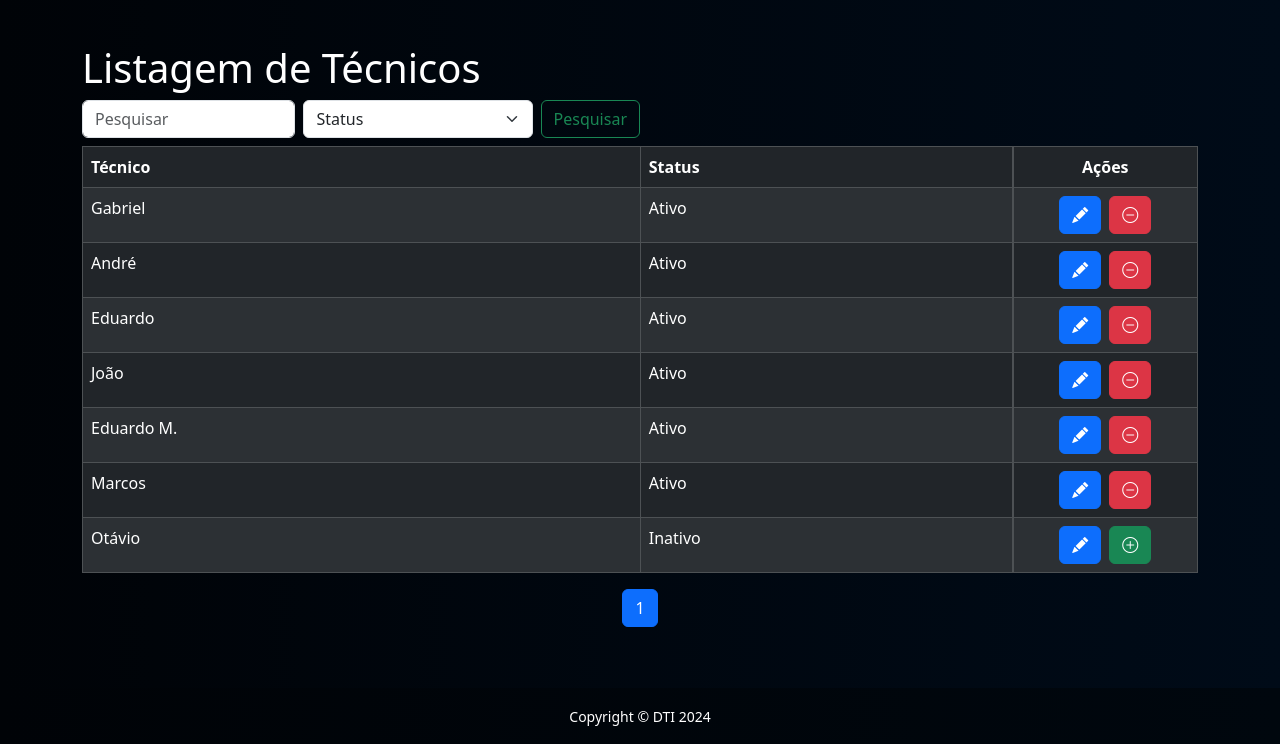
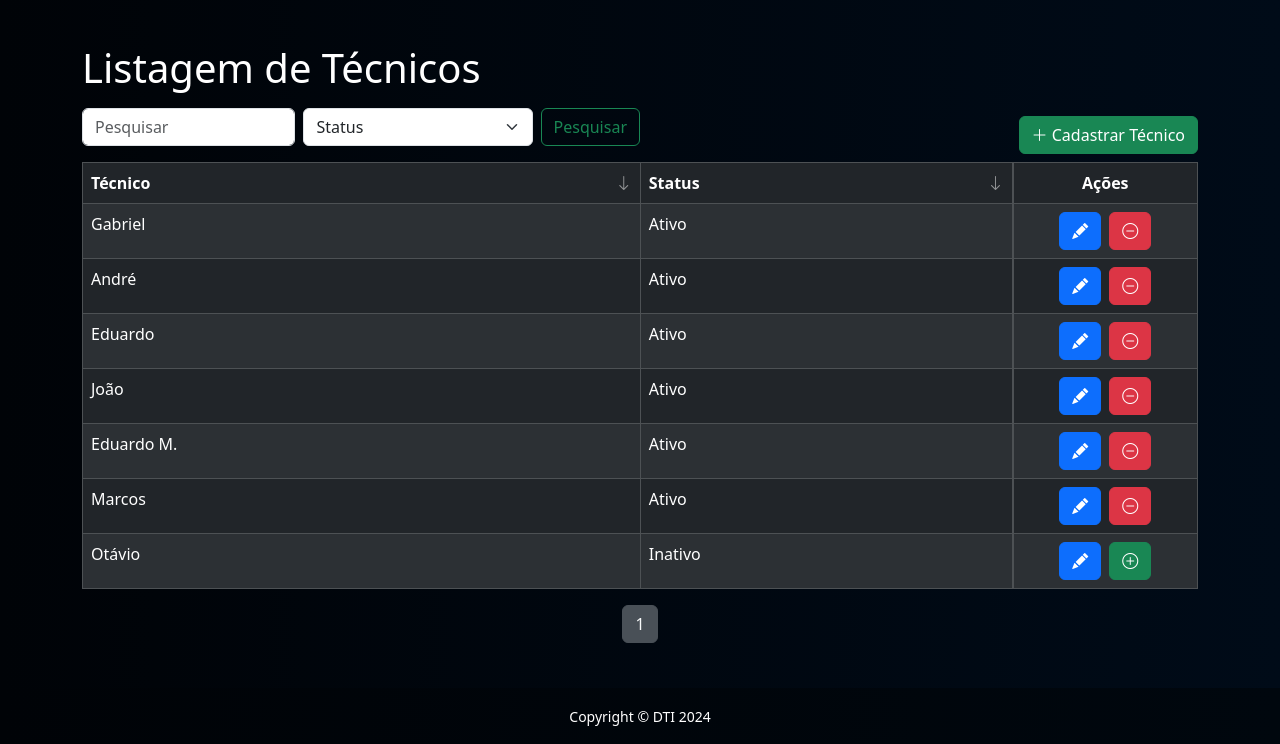
Before and after one commit to joaocuculo/entrega, a PHP site: page /listar/list-tecnico.php in a window 1280 px wide. Shown: the part 56-800 px from the top of the page. Run offline with PHP 8.4, Linux system fonts and the light colour scheme; a user stored in the database is signed in; data comes from the database, SQL or seed files in the repository.

Commit message:
Foi adicionado a ordenação de listagem de técnicos

```diff
--- a/listar/list-tecnico.php
+++ b/listar/list-tecnico.php
@@ -44,8 +44,23 @@
 
     $total_paginas = ceil($total_registros / $itens_por_pagina);
 
+    $sort_col = isset($_GET['sort_col']) ? $_GET['sort_col'] : 2;
+    $sort_order = isset($_GET['sort_order']) ? $_GET['sort_order'] : 'ASC';
+
+    switch ($sort_col) {
+        case 0:
+            $sort_col = 'tecnico.nome';
+            break;
+        case 1:
+            $sort_col = 'tecnico.status';
+            break;
+        default:
+            $sort_col = 'tecnico.status';
+    }
+
     $sql = "SELECT * FROM tecnico
               WHERE 1 = 1 " . $V_WHERE . $S_WHERE . "
+              ORDER BY $sort_col $sort_order
               LIMIT $itens_por_pagina OFFSET $offset";
     $resultado = mysqli_query($conexao, $sql);
 ?>
@@ -58,6 +73,42 @@
     <link href="https://cdn.jsdelivr.net/npm/bootstrap@5.3.3/dist/css/bootstrap.min.css" rel="stylesheet" integrity="sha384-QWTKZyjpPEjISv5WaRU9OFeRpok6YctnYmDr5pNlyT2bRjXh0JMhjY6hW+ALEwIH" crossorigin="anonymous">
     <link rel="stylesheet" href="https://cdn.jsdelivr.net/npm/bootstrap-icons@1.11.3/font/bootstrap-icons.min.css">
     <script src="https://cdn.jsdelivr.net/npm/bootstrap@5.3.3/dist/js/bootstrap.bundle.min.js" integrity="sha384-YvpcrYf0tY3lHB60NNkmXc5s9fDVZLESaAA55NDzOxhy9GkcIdslK1eN7N6jIeHz" crossorigin="anonymous"></script>
+    <script>
+        function sortTable(columnIndex) {
+            let currentSortCol = <?= isset($_GET['sort_col']) ? $_GET['sort_col'] : '2' ?>;
+            let currentSortOrder = '<?= isset($_GET['sort_order']) ? $_GET['sort_order'] : 'ASC' ?>';
+
+            let sortOrder = 'DESC';
+            if (currentSortCol == columnIndex) {
+                sortOrder = currentSortOrder === 'DESC' ? 'ASC' : 'DESC';
+            }
+
+            const urlParams = new URLSearchParams(window.location.search);
+            urlParams.set('sort_col', columnIndex);
+            urlParams.set('sort_order', sortOrder);
+            window.location.search = urlParams.toString();
+        }
+
+        document.addEventListener("DOMContentLoaded", function() {
+            const currentSortCol = '<?= isset($_GET['sort_col']) ? $_GET['sort_col'] : '2' ?>';
+            const currentSortOrder = '<?= isset($_GET['sort_order']) ? $_GET['sort_order'] : 'ASC' ?>';
+
+            const headers = document.querySelectorAll(".sortable");
+            headers.forEach((header, index) => {
+                if (index == currentSortCol) {
+                    header.classList.add(currentSortOrder.toLowerCase());
+                    const icon = header.querySelector('.sort-icon');
+                    if (currentSortOrder === 'DESC') {
+                        icon.classList.remove('bi-arrow-down');
+                        icon.classList.add('bi-arrow-up');
+                    } else {
+                        icon.classList.remove('bi-arrow-up');
+                        icon.classList.add('bi-arrow-down');
+                    }
+                }
+            });
+        });
+    </script>
     <style>
         * {
             color: white;
@@ -95,6 +146,48 @@
         option {
             color: black;
         }
+
+        .sort-icon {
+            position: absolute;
+            right: 8px;
+            top: 50%;
+            transform: translateY(-50%);
+            margin-left: 5px;
+            opacity: 0.5;
+            transition: opacity 0.3s ease;
+        }
+        .sortable {
+            position: relative;
+            cursor: pointer;
+        }
+        .sortable:hover .sort-icon {
+            opacity: 1;
+        }
+
+        /* Estilo para botões de paginação */
+        .pagination .page-link {
+            color: #f8f9fa; /* Cor do texto dos botões */
+            background-color: #343a40; /* Cor de fundo dos botões */
+            border-color: #343a40; /* Cor da borda dos botões */
+        }
+
+        .pagination .page-link:hover {
+            color: #f8f9fa; /* Cor do texto dos botões ao passar o mouse */
+            background-color: #495057; /* Cor de fundo dos botões ao passar o mouse */
+            border-color: #495057; /* Cor da borda dos botões ao passar o mouse */
+        }
+
+        .pagination .page-item.active .page-link {
+            background-color: #495057; /* Cor de fundo do botão da página ativa */
+            border-color: #495057; /* Cor da borda do botão da página ativa */
+        }
+
+        .pagination .page-item.disabled .page-link {
+            color: #6c757d; /* Cor do texto dos botões desabilitados */
+            pointer-events: none; /* Desabilita a ação de clique nos botões desabilitados */
+            background-color: #343a40; /* Cor de fundo dos botões desabilitados */
+            border-color: #343a40; /* Cor da borda dos botões desabilitados */
+        }
     </style>
 </head>
 <body>
@@ -102,6 +195,7 @@
 
     <main class="container" style="margin-top: 100px;">
         <h1>Listagem de Técnicos</h1>
+        <div class="d-flex justify-content-between align-items-end mb-2">
             <form class="d-flex col-6 mt-2 mb-2" method="post" role="search">
                 <input class="form-control me-2" type="search" name="search" placeholder="Pesquisar" aria-label="Search">
                 <select class="form-select me-2" name="search-status" id="search-status">
@@ -109,13 +203,17 @@
                     <option value="1">Ativo</option>
                     <option value="2">Inativo</option>
                 </select>
-            <button class="btn btn-outline-success" type="submit" name="pesquisar">Pesquisar</button>
+                <button class="btn btn-outline-success" type="submit" nam="epesquisar">Pesquisar</button>
             </form>
+            <?php if ($_SESSION['nivel'] == 2): ?>
+                <a href="../cadastro/cad-tecnico.php" class="btn btn-success"><i class="bi bi-plus-lg"></i> Cadastrar Técnico</a>
+            <?php endif; ?>
+        </div>
             <table class="table table-dark table-striped table-bordered">
             <thead>
                 <tr>
-                    <th class="col-6">Técnico</th>
-                    <th class="col-4">Status</th>
+                    <th id="header0" onclick="sortTable(0)" class="sortable asc col-6">Técnico <i class="bi bi-arrow-down sort-icon"></th>
+                    <th id="header0" onclick="sortTable(1)" class="sortable col-4">Status <i class="bi bi-arrow-down sort-icon"></th>
                     <?php if ($_SESSION['nivel'] == 2): ?>
                         <th class="d-flex justify-content-center">Ações</th>
                     <?php endif; ?>
```
Lines whose indentation alone changed are shown as unchanged.
